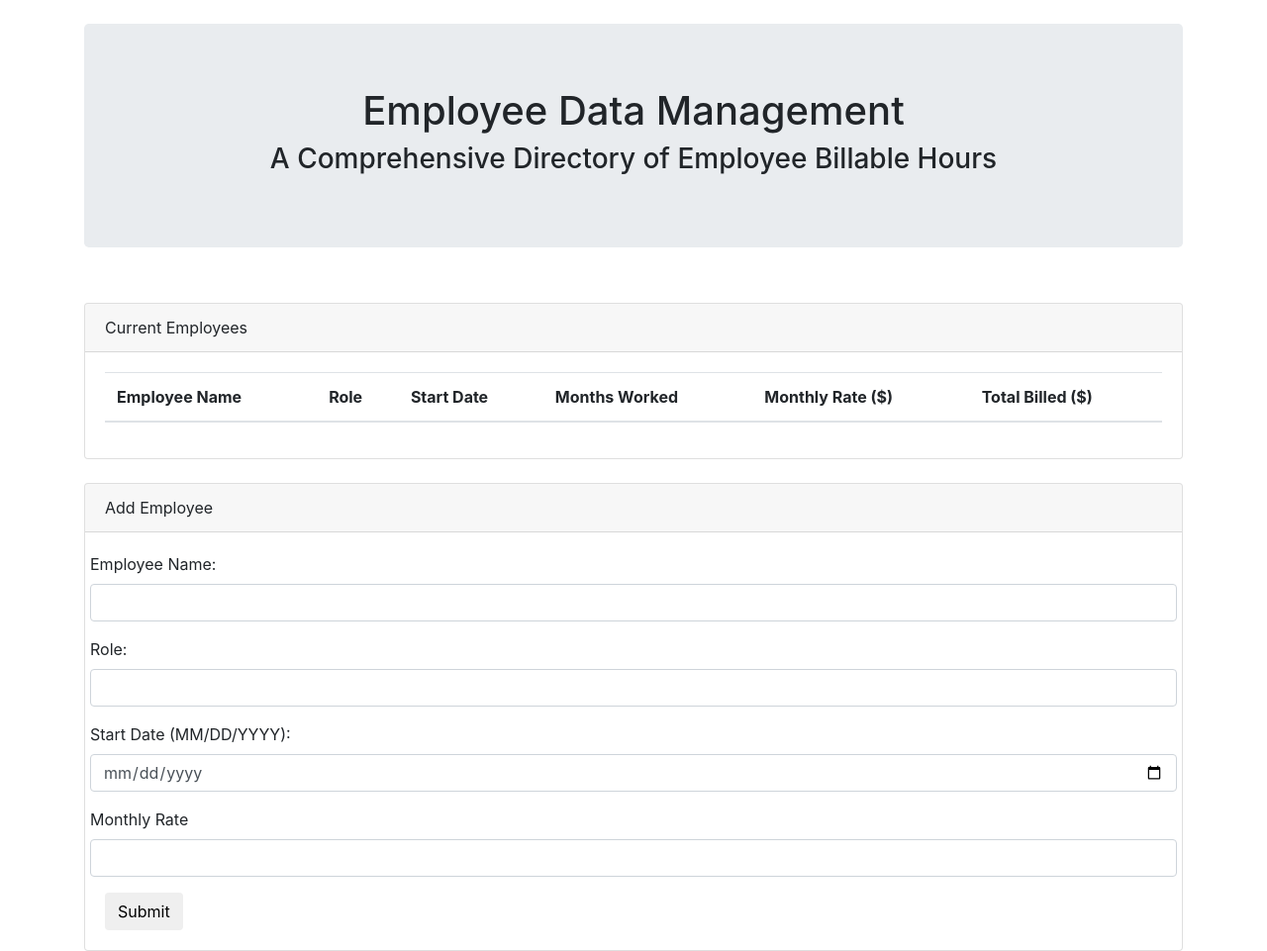
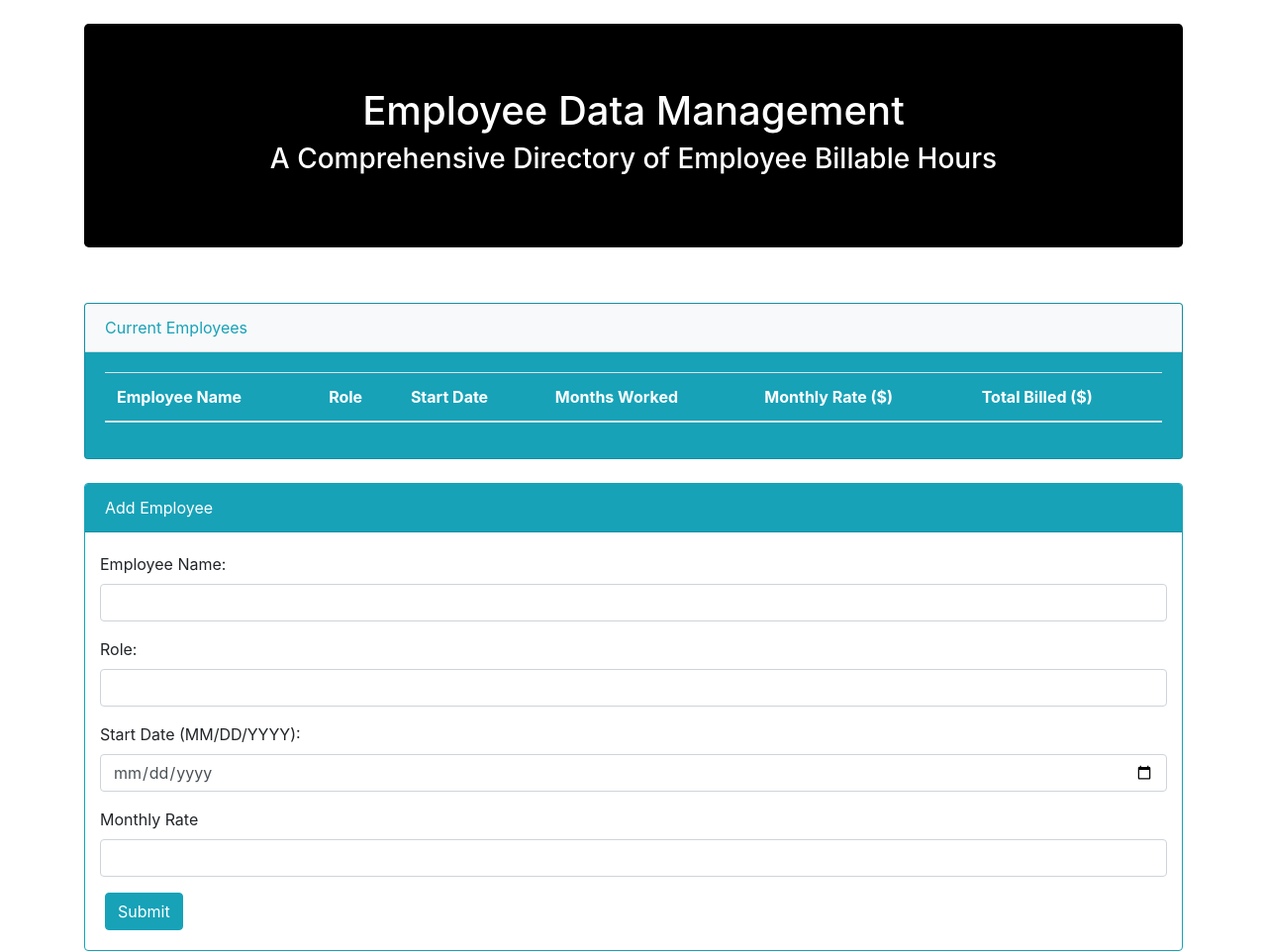
Before and after one commit to SasquatchXYZ/EmployeeDataManagement, a plain HTML site: page index.html in a window 1280 px wide. Shown: the whole page at 99% size. Drawn offline with nearby package versions, Linux system fonts and the light colour scheme; no server answers.

```diff
--- a/assets/css/style.css
+++ b/assets/css/style.css
@@ -0,0 +1,4 @@
+.jumbotron {
+    background-color: black;
+    color: white;
+}
--- a/index.html
+++ b/index.html
@@ -24,8 +24,8 @@
     <br>
     <div class="row">
         <div class="col-md-12">
-            <div class="card card-default">
-                <div class="card-header">
+            <div class="card text-white bg-info">
+                <div class="card-header text-info bg-light">
                     Current Employees
                 </div>
                 <div class="card-body">
@@ -50,29 +50,29 @@
     <br>
     <div class="row">
         <div class="col-md-12">
-            <div class="card card-default">
-                <div class="card-header">
+            <div class="card border-info">
+                <div class="card-header bg-info text-white">
                     Add Employee
                 </div>
                 <div class="card-body">
                     <form role="form">
-                        <div class="form-group row">
+                        <div class="form-group form-row">
                             <label for="name-input">Employee Name:</label>
                             <input class="form-control" id="name-input" type="text">
                         </div>
-                        <div class="form-group row">
+                        <div class="form-group form-row">
                             <label for="role-input">Role:</label>
                             <input class="form-control" id="role-input" type="text">
                         </div>
-                        <div class="form-group row">
+                        <div class="form-group form-row">
                             <label for="start-input">Start Date (MM/DD/YYYY):</label>
                             <input class="form-control" id="start-input" type="date">
                         </div>
-                        <div class="form-group row">
+                        <div class="form-group form-row">
                             <label for="rate-input">Monthly Rate</label>
                             <input class="form-control" id="rate-input" type="text">
                         </div>
-                        <button class="btn btn-default" id="add-employee" type="submit">Submit</button>
+                        <button class="btn btn-info" id="add-employee" type="submit">Submit</button>
                     </form>
                 </div>
             </div>
```
